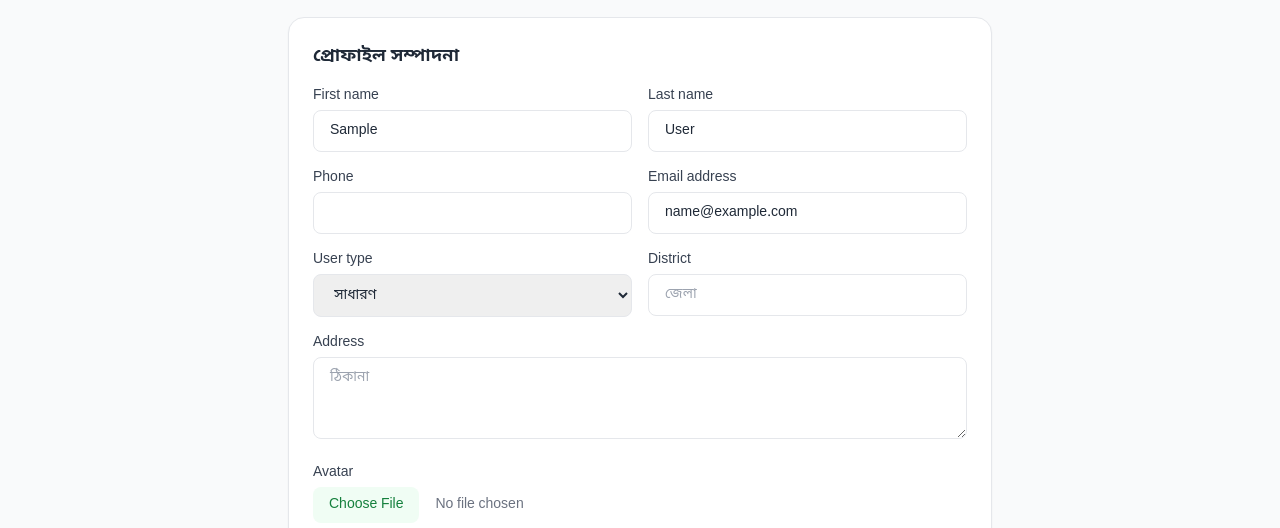
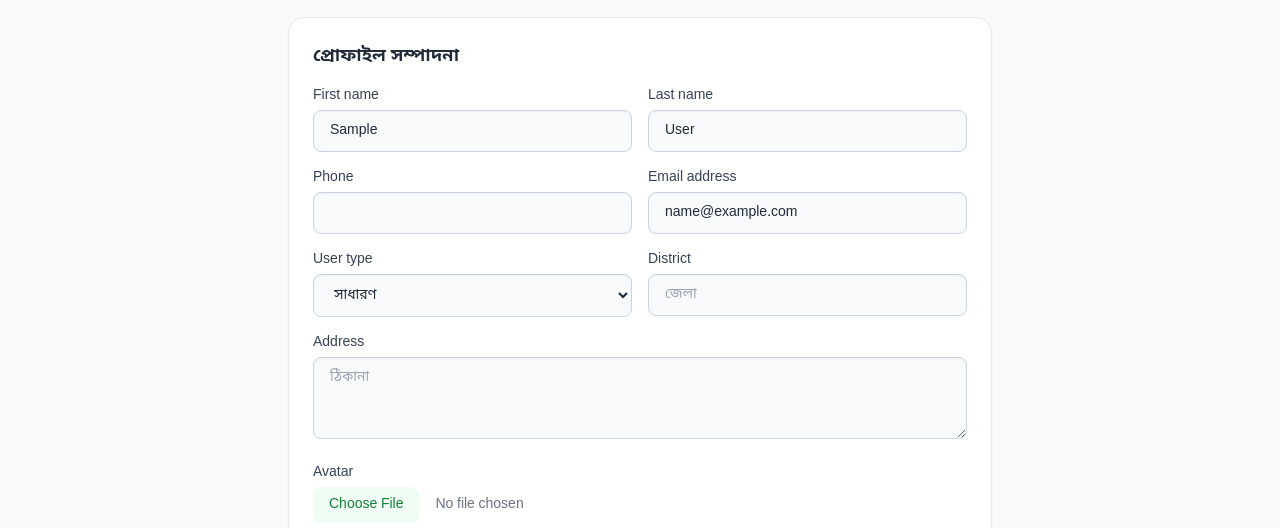
Before and after one commit to tanmoymondal1312/KrisokBD, a Django app: page /accounts/profile/ in a window 1280 px wide. Shown: the part 325-853 px from the top of the page. Run offline with Django 5.2, Linux system fonts and the light colour scheme; the visitor is signed in with stand-in values (Sample User, id 1); some libraries are stand-ins or nearby versions.

```diff
--- a/templates/base.html
+++ b/templates/base.html
@@ -56,6 +56,18 @@
         .htmx-indicator { display: none; }
         .htmx-request .htmx-indicator { display: inline-block; }
         .htmx-request.htmx-indicator { display: inline-block; }
+        input[type="text"], input[type="email"], input[type="tel"], input[type="password"],
+        input[type="number"], input[type="url"], input[type="date"], input[type="search"],
+        select, textarea {
+            border-color: #cbd5e1 !important;
+            background-color: #f8fafc;
+            box-shadow: inset 0 1px 2px rgba(0,0,0,0.05);
+        }
+        input:focus, select:focus, textarea:focus {
+            background-color: #fff !important;
+            border-color: #16a34a !important;
+            box-shadow: 0 0 0 3px rgba(22,163,74,0.1), inset 0 1px 2px rgba(0,0,0,0.05);
+        }
     </style>
     {% block extra_head %}{% endblock %}
 </head>
```
